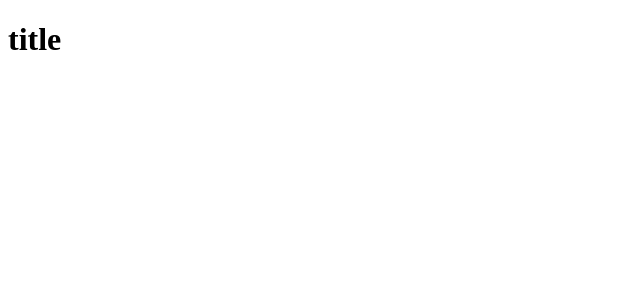
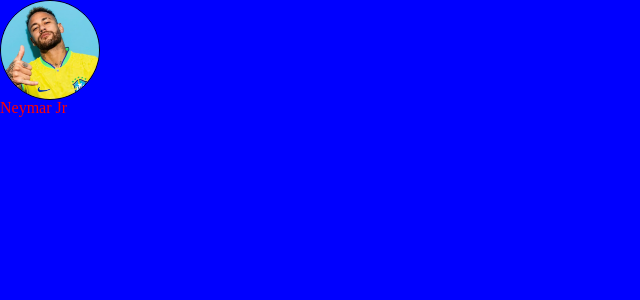
Before and after one commit to almeidaleandro28/devmedia_bio_neymar, a React (Vite) app: page / in a window 1280 px wide. Shown: the top 300 px of the page, without its empty margins (0-640 px from the left). Built offline with nearby package versions, Linux system fonts and the light colour scheme; the HTML template or start-up script is replaced by a standard one.

Commit message:
style: size of img and your container

```diff
--- a/src/App.tsx
+++ b/src/App.tsx
@@ -1,10 +1,21 @@
+import { ThemeProvider } from "styled-components"
+import Header from "./Components/Layout/Header"
+import { GlobalStyled } from "./GlobalStyled"
+
+const Theme = {
+  colors: {
+    body: "#0000ff"
+  }
+}
+
 function App() {
 
 
   return (
-    <>
-      <h1>title</h1>
-    </>
+    <ThemeProvider theme={ Theme }>
+      <GlobalStyled />
+        <Header />
+    </ThemeProvider>
   )
 }
 
--- /dev/null
+++ b/src/Components/Layout/Header.tsx
@@ -0,0 +1,34 @@
+import styled from "styled-components";
+import neymar from "../../assets/neymar.jpg";
+
+const Title = styled.h1`
+  color: red;
+`
+
+const ContainerPhoto = styled.div`
+  width: 100px;
+  height: 100px;
+  background-color: #0000ff;
+  border: 1px solid #000000;
+  border-radius: 50%;
+`
+
+const ImgPhoto = styled.img`
+  height: 100%;
+  width: 100%;
+  border-radius: 50%;
+  object-fit: cover;
+`
+
+function Header() {
+  return (
+    <>
+      <ContainerPhoto>
+        <ImgPhoto src={neymar} alt="brazilian national team football player neymar"/>
+      </ContainerPhoto>
+      <Title>Neymar Jr</Title>
+   </>
+  );
+}
+
+export default Header;
```
